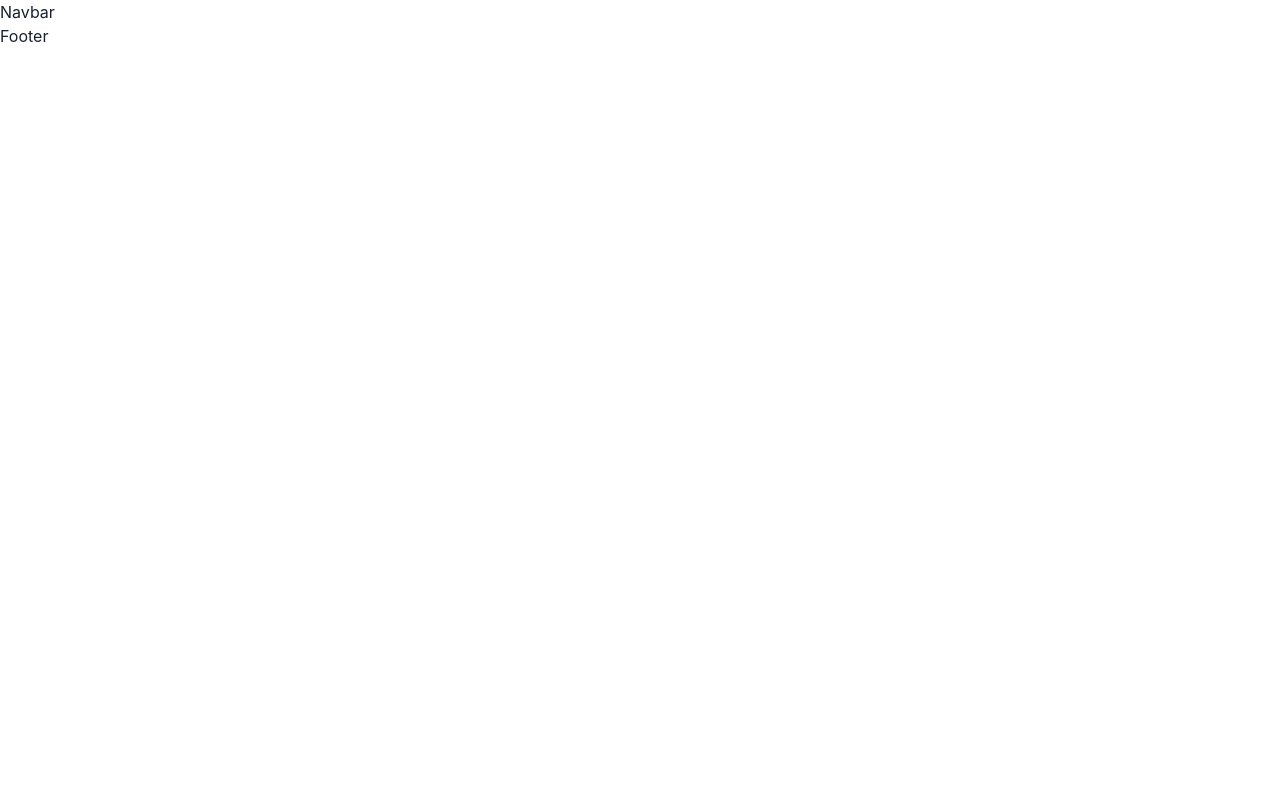
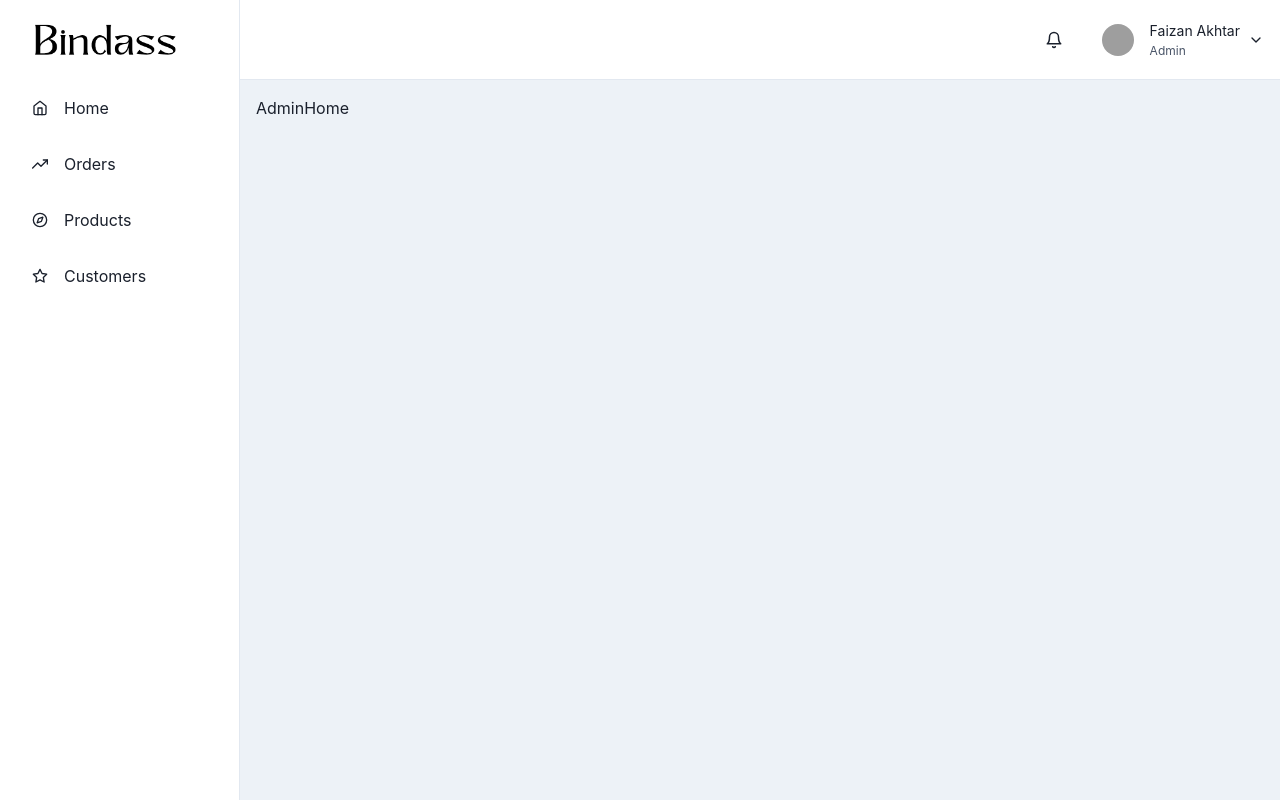
Before and after one commit to akhtarfaizan20/Bindass, a React (Vite) app: page /admin in a window 1280 px wide. Before the commit this address had no page. Built offline with nearby package versions, Linux system fonts and the light colour scheme; grey boxes are pictures that could not be loaded.

Commit message:
template created for admin pannel

```diff
--- a/package.json
+++ b/package.json
@@ -17,6 +17,7 @@
     "json-server": "^0.17.1",
     "react": "^18.2.0",
     "react-dom": "^18.2.0",
+    "react-icons": "^4.7.1",
     "react-redux": "^8.0.5",
     "react-router-dom": "^6.6.2",
     "redux": "^4.2.0",
--- /dev/null
+++ b/src/All_Routes/AdminPages/AdminHome.jsx
@@ -0,0 +1,7 @@
+import React from "react";
+
+const AdminHome = () => {
+  return <div>AdminHome</div>;
+};
+
+export default AdminHome;
--- /dev/null
+++ b/src/All_Routes/AdminPages/AdminOrders.jsx
@@ -0,0 +1,7 @@
+import React from "react";
+
+const AdminOrders = () => {
+  return <div>AdminOrders</div>;
+};
+
+export default AdminOrders;
--- /dev/null
+++ b/src/All_Routes/AdminPages/AdminProducts.jsx
@@ -0,0 +1,7 @@
+import React from "react";
+
+const AdminProducts = () => {
+  return <div>AdminProducts</div>;
+};
+
+export default AdminProducts;
--- /dev/null
+++ b/src/All_Routes/AdminPages/Customers.jsx
@@ -0,0 +1,7 @@
+import React from "react";
+
+const Customers = () => {
+  return <div>Customers</div>;
+};
+
+export default Customers;
--- /dev/null
+++ b/src/All_Routes/AdminPages/Home.jsx
@@ -0,0 +1,229 @@
+import React, { ReactNode } from "react";
+import { Link as mylink, Route, Routes } from "react-router-dom";
+import logo from "../../Images/logo.png";
+import {
+  IconButton,
+  Avatar,
+  Box,
+  CloseButton,
+  Flex,
+  HStack,
+  VStack,
+  Icon,
+  useColorModeValue,
+  Link,
+  Drawer,
+  DrawerContent,
+  Text,
+  useDisclosure,
+  Menu,
+  MenuButton,
+  MenuDivider,
+  MenuItem,
+  MenuList,
+  Image,
+} from "@chakra-ui/react";
+import {
+  FiHome,
+  FiTrendingUp,
+  FiCompass,
+  FiStar,
+  FiSettings,
+  FiMenu,
+  FiBell,
+  FiChevronDown,
+} from "react-icons/fi";
+import AdminHome from "./AdminHome";
+import AdminOrders from "./AdminOrders";
+import Customers from "./Customers";
+import AdminProducts from "./AdminProducts";
+
+const LinkItems = [
+  { name: "Home", icon: FiHome, href: "" },
+  { name: "Orders", icon: FiTrendingUp, href: "/orders" },
+  { name: "Products", icon: FiCompass, href: "/products" },
+  { name: "Customers", icon: FiStar, href: "/customers" },
+  // { name: "Settings", icon: FiSettings },
+];
+
+export default function Home({ children }) {
+  const { isOpen, onOpen, onClose } = useDisclosure();
+  return (
+    <Box minH="100vh" bg={useColorModeValue("gray.100", "gray.900")}>
+      <SidebarContent
+        onClose={() => onClose}
+        display={{ base: "none", md: "block" }}
+      />
+      <Drawer
+        autoFocus={false}
+        isOpen={isOpen}
+        placement="left"
+        onClose={onClose}
+        returnFocusOnClose={false}
+        onOverlayClick={onClose}
+        size="full"
+      >
+        <DrawerContent>
+          <SidebarContent onClose={onClose} />
+        </DrawerContent>
+      </Drawer>
+      {/* mobilenav */}
+      <MobileNav onOpen={onOpen} />
+      <Box ml={{ base: 0, md: 60 }} p="4">
+        <Routes>
+          <Route path="/admin" element={<AdminHome />} />
+          <Route path="/admin/orders" element={<AdminOrders />} />
+          <Route path="/admin/products" element={<AdminProducts />} />
+
+          <Route path="/admin/customers" element={<Customers />} />
+        </Routes>
+      </Box>
+    </Box>
+  );
+}
+
+const SidebarContent = ({ onClose, ...rest }) => {
+  return (
+    <Box
+      transition="3s ease"
+      bg={useColorModeValue("white", "gray.900")}
+      borderRight="1px"
+      borderRightColor={useColorModeValue("gray.200", "gray.700")}
+      w={{ base: "full", md: 60 }}
+      pos="fixed"
+      h="full"
+      {...rest}
+    >
+      <Flex h="20" alignItems="center" mx="8" justifyContent="space-between">
+        <Text fontSize="2xl" fontFamily="monospace" fontWeight="bold">
+          <Image src={logo} w={"150px"} m={"auto"} />
+        </Text>
+        <CloseButton display={{ base: "flex", md: "none" }} onClick={onClose} />
+      </Flex>
+      {LinkItems.map((link) => (
+        <NavItem key={link.name} icon={link.icon} path={link.href}>
+          {link.name}
+        </NavItem>
+      ))}
+    </Box>
+  );
+};
+
+const NavItem = ({ icon, children, path, ...rest }) => {
+  return (
+    <Link
+      as={mylink}
+      to={"/admin" + path}
+      style={{ textDecoration: "none" }}
+      _focus={{ boxShadow: "none" }}
+    >
+      <Flex
+        align="center"
+        p="4"
+        mx="4"
+        borderRadius="lg"
+        role="group"
+        cursor="pointer"
+        _hover={{
+          bg: "cyan.400",
+          color: "white",
+        }}
+        {...rest}
+      >
+        {icon && (
+          <Icon
+            mr="4"
+            fontSize="16"
+            _groupHover={{
+              color: "white",
+            }}
+            as={icon}
+          />
+        )}
+        {children}
+      </Flex>
+    </Link>
+  );
+};
+
+const MobileNav = ({ onOpen, ...rest }) => {
+  return (
+    <Flex
+      ml={{ base: 0, md: 60 }}
+      px={{ base: 4, md: 4 }}
+      height="20"
+      alignItems="center"
+      bg={useColorModeValue("white", "gray.900")}
+      borderBottomWidth="1px"
+      borderBottomColor={useColorModeValue("gray.200", "gray.700")}
+      justifyContent={{ base: "space-between", md: "flex-end" }}
+      {...rest}
+    >
+      <IconButton
+        display={{ base: "flex", md: "none" }}
+        onClick={onOpen}
+        variant="outline"
+        aria-label="open menu"
+        icon={<FiMenu />}
+      />
+
+      <Text
+        display={{ base: "flex", md: "none" }}
+        fontSize="2xl"
+        fontFamily="monospace"
+        fontWeight="bold"
+      >
+        <Image src={logo} w={"100px"} m={"auto"} />
+      </Text>
+
+      <HStack spacing={{ base: "0", md: "6" }}>
+        <IconButton
+          size="lg"
+          variant="ghost"
+          aria-label="open menu"
+          icon={<FiBell />}
+        />
+        <Flex alignItems={"center"}>
+          <Menu>
+            <MenuButton
+              py={2}
+              transition="all 0.3s"
+              _focus={{ boxShadow: "none" }}
+            >
+              <HStack>
+                <Avatar
+                  size={"sm"}
+                  src={"https://avatars.githubusercontent.com/u/101265651?v=4"}
+                />
+                <VStack
+                  display={{ base: "none", md: "flex" }}
+                  alignItems="flex-start"
+                  spacing="1px"
+                  ml="2"
+                >
+                  <Text fontSize="sm">Faizan Akhtar</Text>
+                  <Text fontSize="xs" color="gray.600">
+                    Admin
+                  </Text>
+                </VStack>
+                <Box display={{ base: "none", md: "flex" }}>
+                  <FiChevronDown />
+                </Box>
+              </HStack>
+            </MenuButton>
+            <MenuList
+              bg={useColorModeValue("white", "gray.900")}
+              borderColor={useColorModeValue("gray.200", "gray.700")}
+            >
+              <MenuItem>Profile</MenuItem>
+              <MenuItem>Settings</MenuItem>
+              <MenuItem>Billing</MenuItem>
+              <MenuDivider />
+              <MenuItem>Sign out</MenuItem>
+            </MenuList>
+          </Menu>
+        </Flex>
+      </HStack>
+    </Flex>
+  );
+};
--- a/src/App.jsx
+++ b/src/App.jsx
@@ -1,8 +1,19 @@
+import { useLocation } from "react-router-dom";
+import Home from "./All_Routes/AdminPages/Home";
 import AllRoutes from "./All_Routes/AllRoutes";
 import Footer from "./Components/Navbar/Footer";
 import Navbar from "./Components/Navbar/Navbar";
 
 function App() {
+  const { pathname } = useLocation();
+  // console.log(pathname);
+
+  let arr = pathname.split("/");
+
+  if (arr[1] === "admin") {
+    return <Home />;
+  }
+
   return (
     <div className="App">
       <Navbar />
```
Also changed, not shown: src/Components/User.jsx (added, +16 -0 lines), src/Images/logo.png (added), 1 other file (tests, documents, lock files or other folders).
